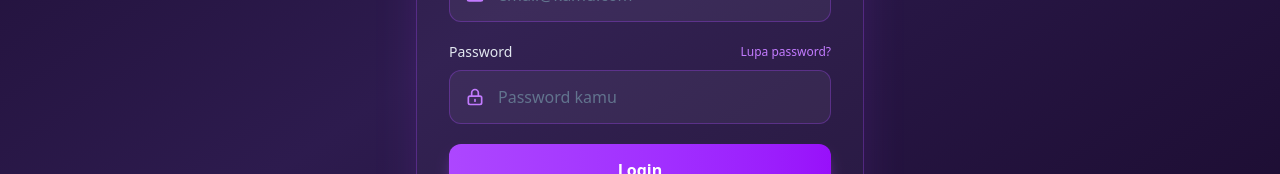
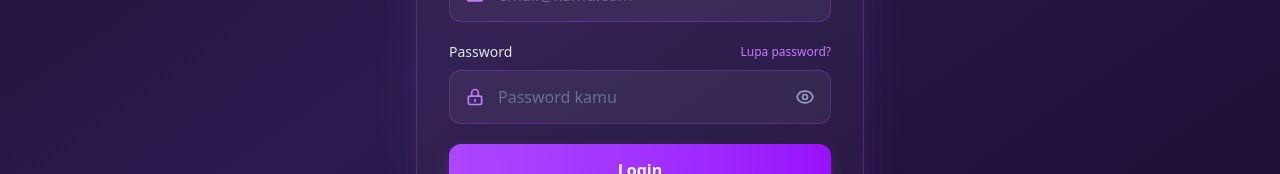
Before and after one commit to HanzzXD7/hanzzotp, a Next.js app: page /login in a window 1280 px wide. Shown: the part 517-691 px from the top of the page. Built offline with nearby package versions, Linux system fonts and the light colour scheme; no server answers.

Commit message:
Improve login form with show password

```diff
--- a/app/login/page.tsx
+++ b/app/login/page.tsx
@@ -8,6 +8,7 @@ import Link from 'next/link'
 export default function Login() {
   const [email, setEmail] = useState('')
   const [password, setPassword] = useState('')
+  const [showPassword, setShowPassword] = useState(false)
   const [loading, setLoading] = useState(false)
   const [error, setError] = useState('')
   const [scrollY, setScrollY] = useState(0)
@@ -18,6 +19,8 @@ export default function Login() {
     window.addEventListener('scroll', handleScroll)
     return () => window.removeEventListener('scroll', handleScroll)
   }, [])
+
+  const isEmailValid = /^[^\s@]+@[^\s@]+\.[^\s@]+$/.test(email)
 
   const handleLogin = async (e: React.FormEvent) => {
     e.preventDefault()
@@ -37,6 +40,7 @@ export default function Login() {
 
   return (
     <main className="min-h-screen bg-gradient-to-br from-[#1a0b2e] via-[#2d1b4e] to-[#1a0b2e] text-white relative overflow-hidden">
+      {/* Banner */}
       <div className="relative w-full h-64 md:h-80 overflow-hidden">
         <div
           className="absolute inset-0 bg-cover bg-center bg-no-repeat will-change-transform"
@@ -45,7 +49,6 @@ export default function Login() {
             transform: `translateY(${scrollY * 0.4}px) scale(1.1)`,
           }}
         ></div>
-
         <div className="absolute inset-0 bg-gradient-to-b from-black/40 via-[#1a0b2e]/50 to-[#1a0b2e]"></div>
         <div className="absolute inset-0 bg-gradient-to-tr from-purple-900/40 via-transparent to-fuchsia-900/30"></div>
 
@@ -66,6 +69,7 @@ export default function Login() {
         <div className="absolute bottom-0 left-0 right-0 h-32 bg-gradient-to-t from-[#1a0b2e] to-transparent"></div>
       </div>
 
+      {/* Form */}
       <div className="relative z-10 -mt-16 flex items-center justify-center px-6 pb-16">
         <div className="w-full max-w-md animate-fade-in-up">
           <Link href="/" className="flex items-center gap-2 justify-center mb-6 group">
@@ -88,10 +92,11 @@ export default function Login() {
             </div>
 
             <form onSubmit={handleLogin} className="space-y-5">
+              {/* EMAIL */}
               <div>
                 <label className="block text-sm font-medium mb-2 text-slate-200">Email</label>
                 <div className="relative">
-                  <div className="absolute left-4 top-1/2 -translate-y-1/2 text-purple-400 pointer-events-none">
+                  <div className={`absolute left-4 top-1/2 -translate-y-1/2 pointer-events-none transition ${isEmailValid ? 'text-green-400' : 'text-purple-400'}`}>
                     <svg className="w-5 h-5" fill="none" stroke="currentColor" strokeWidth="2" viewBox="0 0 24 24">
                       <path strokeLinecap="round" strokeLinejoin="round" d="M3 8l7.89 5.26a2 2 0 002.22 0L21 8M5 19h14a2 2 0 002-2V7a2 2 0 00-2-2H5a2 2 0 00-2 2v10a2 2 0 002 2z" />
                     </svg>
@@ -102,11 +107,23 @@ export default function Login() {
                     value={email}
                     onChange={(e) => setEmail(e.target.value)}
                     placeholder="email@kamu.com"
-                    className="w-full pl-12 pr-4 py-3.5 bg-white/5 border border-purple-500/30 rounded-xl focus:outline-none focus:border-purple-400 focus:bg-white/10 transition text-white placeholder-slate-500"
+                    className={`w-full pl-12 pr-12 py-3.5 bg-white/5 border rounded-xl focus:outline-none focus:bg-white/10 transition text-white placeholder-slate-500 ${
+                      email && isEmailValid
+                        ? 'border-green-500/40 focus:border-green-400'
+                        : 'border-purple-500/30 focus:border-purple-400'
+                    }`}
                   />
+                  {isEmailValid && (
+                    <div className="absolute right-4 top-1/2 -translate-y-1/2 text-green-400 animate-fade-in">
+                      <svg className="w-5 h-5" fill="none" stroke="currentColor" strokeWidth="2.5" viewBox="0 0 24 24">
+                        <path strokeLinecap="round" strokeLinejoin="round" d="M5 13l4 4L19 7" />
+                      </svg>
+                    </div>
+                  )}
                 </div>
               </div>
 
+              {/* PASSWORD */}
               <div>
                 <div className="flex justify-between items-center mb-2">
                   <label className="block text-sm font-medium text-slate-200">Password</label>
@@ -121,18 +138,35 @@ export default function Login() {
                     </svg>
                   </div>
                   <input
-                    type="password"
+                    type={showPassword ? 'text' : 'password'}
                     required
                     value={password}
                     onChange={(e) => setPassword(e.target.value)}
                     placeholder="Password kamu"
-                    className="w-full pl-12 pr-4 py-3.5 bg-white/5 border border-purple-500/30 rounded-xl focus:outline-none focus:border-purple-400 focus:bg-white/10 transition text-white placeholder-slate-500"
+                    className="w-full pl-12 pr-12 py-3.5 bg-white/5 border border-purple-500/30 rounded-xl focus:outline-none focus:border-purple-400 focus:bg-white/10 transition text-white placeholder-slate-500"
                   />
+                  <button
+                    type="button"
+                    onClick={() => setShowPassword(!showPassword)}
+                    className="absolute right-4 top-1/2 -translate-y-1/2 text-slate-400 hover:text-purple-400 transition"
+                    aria-label="Toggle password"
+                  >
+                    {showPassword ? (
+                      <svg className="w-5 h-5" fill="none" stroke="currentColor" strokeWidth="2" viewBox="0 0 24 24">
+                        <path strokeLinecap="round" strokeLinejoin="round" d="M13.875 18.825A10.05 10.05 0 0112 19c-4.478 0-8.268-2.943-9.543-7a9.97 9.97 0 011.563-3.029m5.858.908a3 3 0 114.243 4.243M9.878 9.878l4.242 4.242M9.88 9.88l-3.29-3.29m7.532 7.532l3.29 3.29M3 3l3.59 3.59m0 0A9.953 9.953 0 0112 5c4.478 0 8.268 2.943 9.543 7a10.025 10.025 0 01-4.132 5.411m0 0L21 21" />
+                      </svg>
+                    ) : (
+                      <svg className="w-5 h-5" fill="none" stroke="currentColor" strokeWidth="2" viewBox="0 0 24 24">
+                        <path strokeLinecap="round" strokeLinejoin="round" d="M15 12a3 3 0 11-6 0 3 3 0 016 0z" />
+                        <path strokeLinecap="round" strokeLinejoin="round" d="M2.458 12C3.732 7.943 7.523 5 12 5c4.478 0 8.268 2.943 9.542 7-1.274 4.057-5.064 7-9.542 7-4.477 0-8.268-2.943-9.542-7z" />
+                      </svg>
+                    )}
+                  </button>
                 </div>
               </div>
 
               {error && (
-                <div className="bg-red-500/10 border border-red-500/30 rounded-xl p-3 text-red-300 text-sm flex items-start gap-2">
+                <div className="bg-red-500/10 border border-red-500/30 rounded-xl p-3 text-red-300 text-sm flex items-start gap-2 animate-fade-in">
                   <svg className="w-5 h-5 flex-shrink-0 mt-0.5" fill="none" stroke="currentColor" strokeWidth="2" viewBox="0 0 24 24">
                     <path strokeLinecap="round" strokeLinejoin="round" d="M12 8v4m0 4h.01M21 12a9 9 0 11-18 0 9 9 0 0118 0z" />
                   </svg>
@@ -172,4 +206,4 @@ export default function Login() {
       </div>
     </main>
   )
-}
+      }
```
